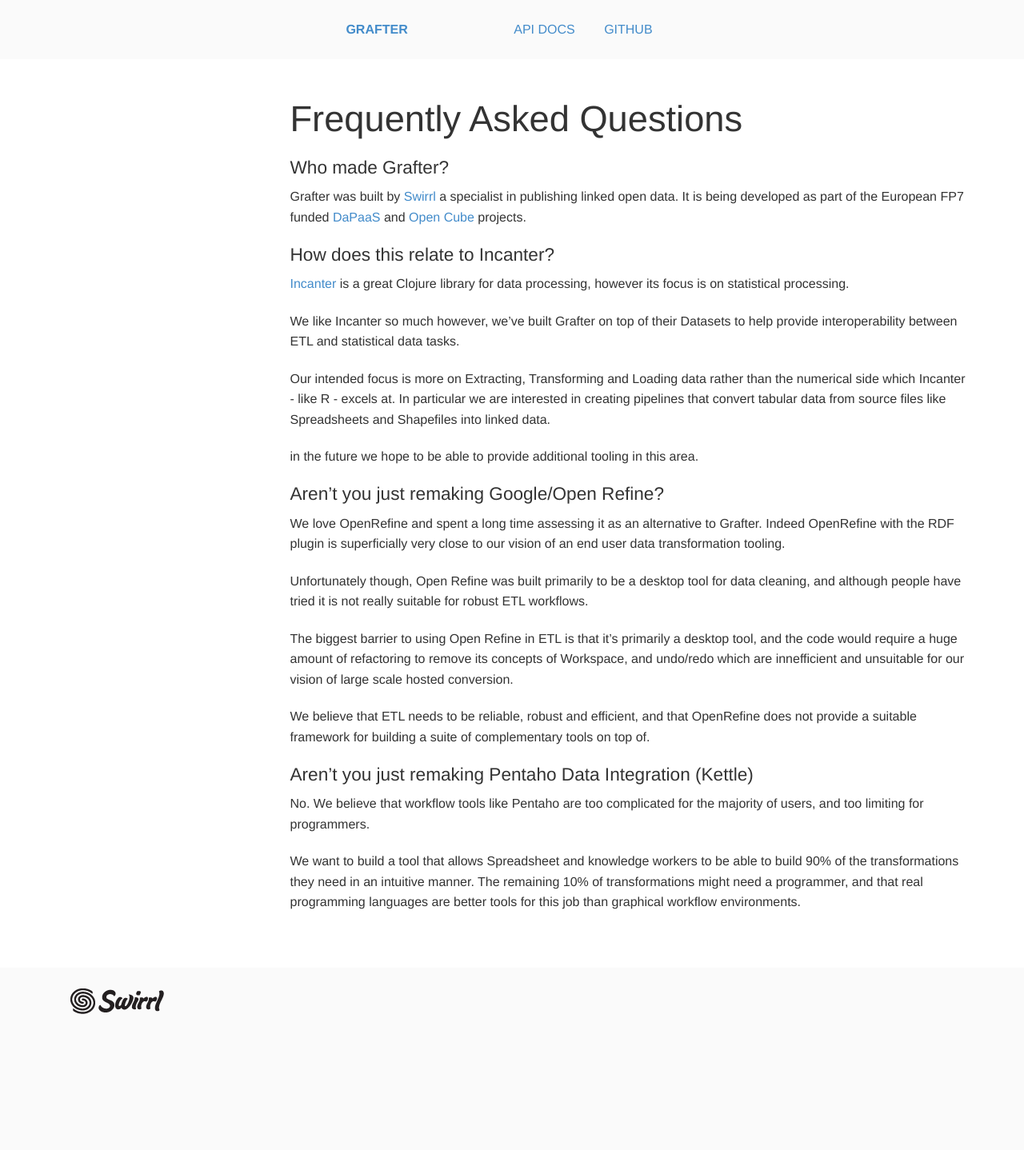
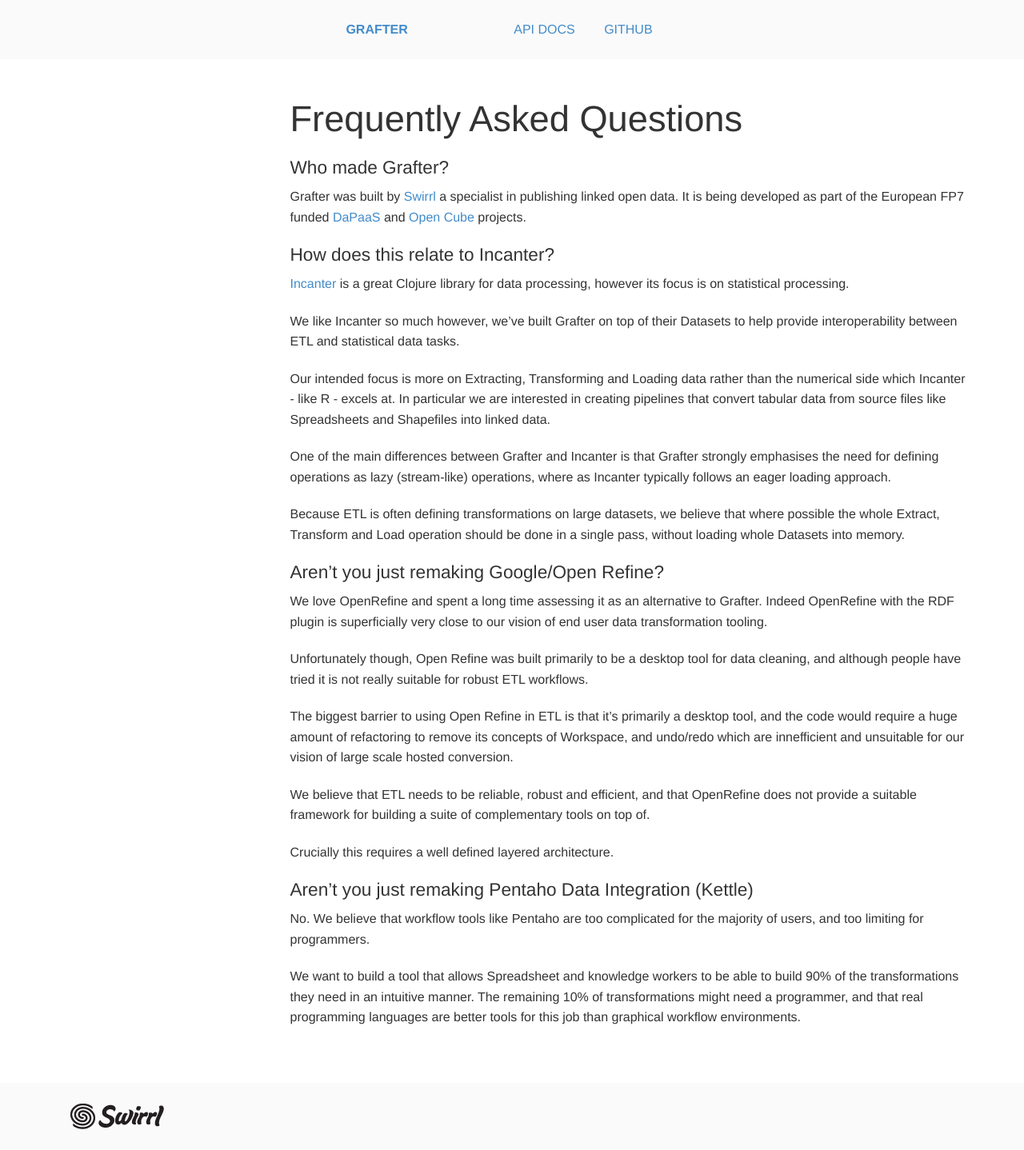
Before and after one commit to Swirrl/grafter-docs, a Jekyll site: the page built from _about/004_grafter_faq.md, in a window 1280 px wide. Shown: the whole page at 80% size. Built offline with Jekyll 4.4.1, drawn with Linux system fonts in a browser that asks for light colours; before the commit the page ends 1294 px from its top, so only the background shows below that.

Commit message:
FAQ tweaks

```diff
--- a/_about/004_grafter_faq.md
+++ b/_about/004_grafter_faq.md
@@ -27,15 +27,22 @@
 tabular data from source files like Spreadsheets and Shapefiles into
 linked data.
 
-in the future we hope to be able to provide additional tooling in this
-area.
+One of the main differences between Grafter and Incanter is that
+Grafter strongly emphasises the need for defining operations as lazy
+(stream-like) operations, where as Incanter typically follows an eager
+loading approach.
+
+Because ETL is often defining transformations on large datasets, we
+believe that where possible the whole Extract, Transform and Load
+operation should be done in a single pass, without loading whole
+Datasets into memory.
 
 ### Aren't you just remaking Google/Open Refine?
 
 We love OpenRefine and spent a long time assessing it as an
 alternative to Grafter.  Indeed OpenRefine with the RDF plugin is
-superficially very close to our vision of an end user data
-transformation tooling.
+superficially very close to our vision of end user data transformation
+tooling.
 
 Unfortunately though, Open Refine was built primarily to be a desktop
 tool for data cleaning, and although people have tried it is not really
@@ -51,6 +58,8 @@
 that OpenRefine does not provide a suitable framework for building a suite
 of complementary tools on top of.
 
+Crucially this requires a well defined layered architecture.
+
 ### Aren't you just remaking Pentaho Data Integration (Kettle)
 
 No.  We believe that workflow tools like Pentaho are too complicated
```
